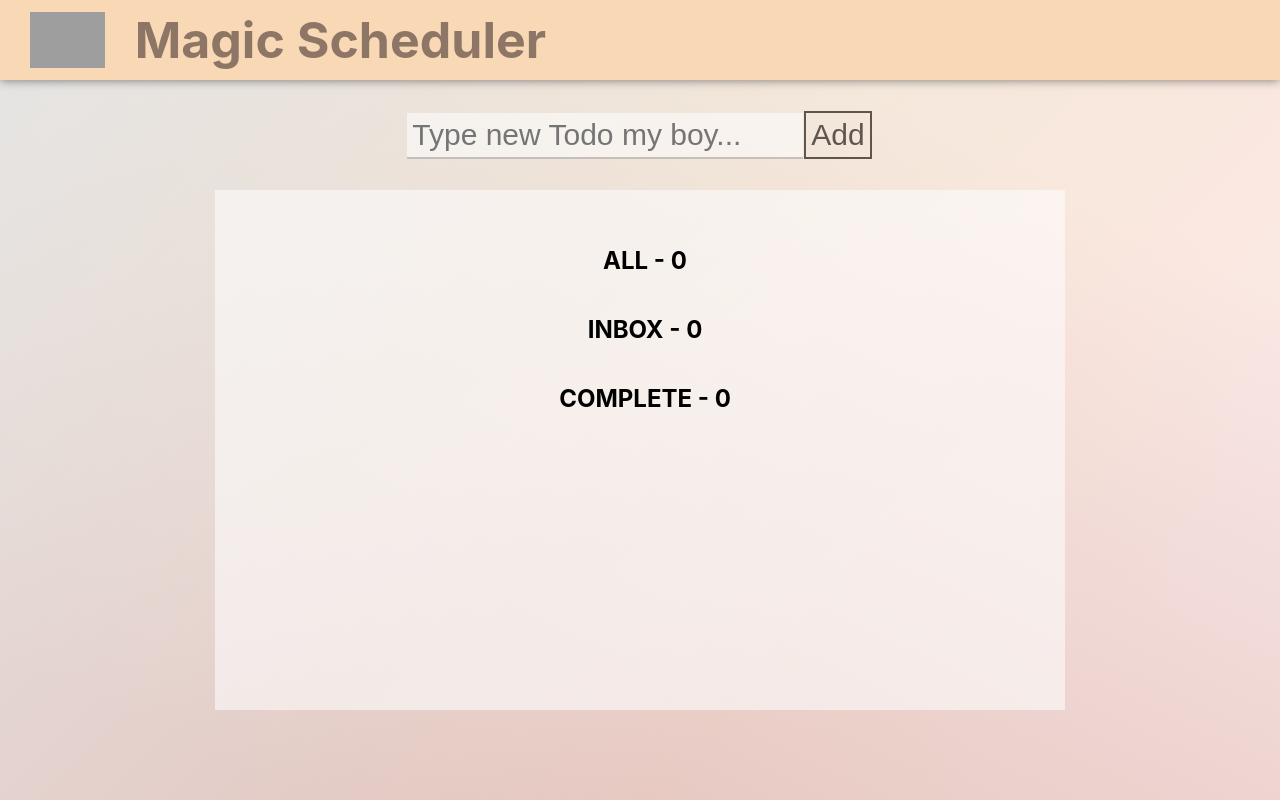
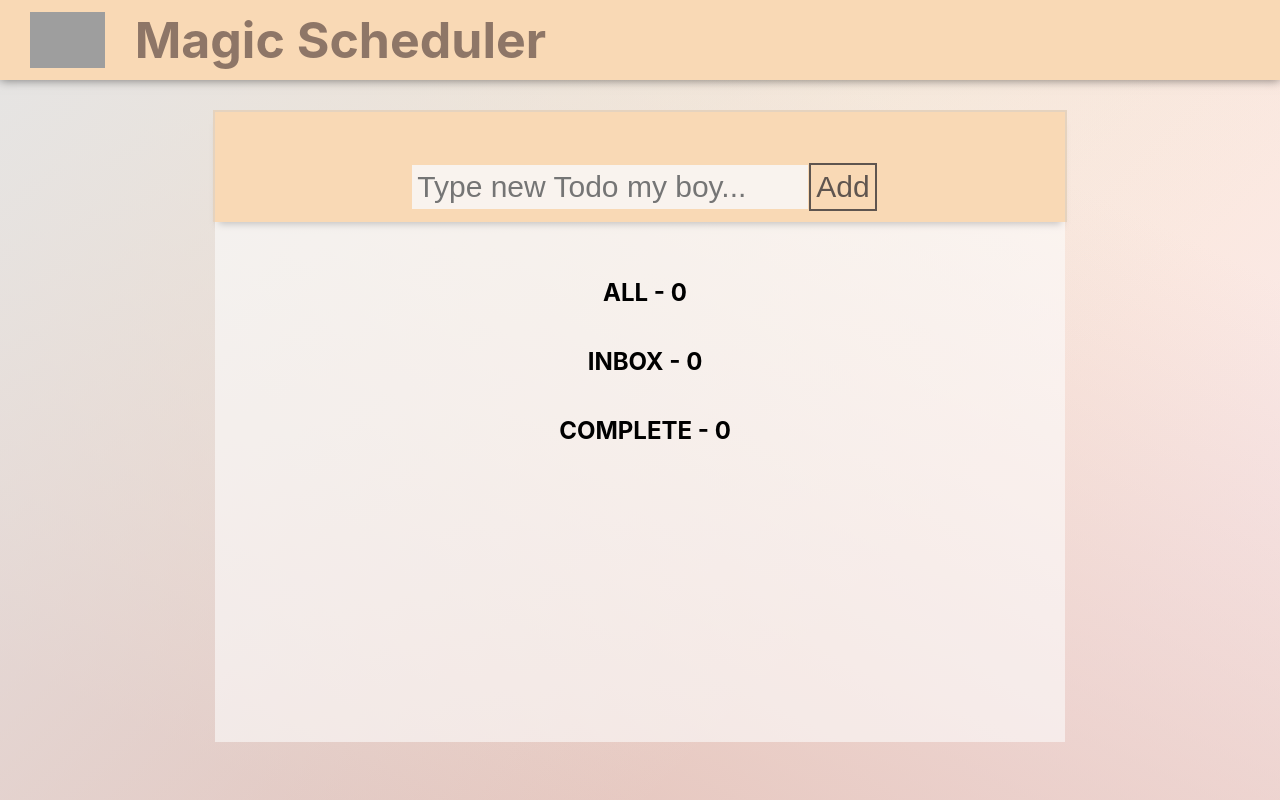
Before and after one commit to IlyaOrluk/Scheduler-on-Desktop, a React (Create React App) app: page / in a window 1280 px wide. Built offline with nearby package versions, Linux system fonts and the light colour scheme; grey boxes are pictures that could not be loaded.

Commit message:
add types for actions arguments in reducers & refactoring todo-list component

```diff
--- a/src/components/todo-form.tsx
+++ b/src/components/todo-form.tsx
@@ -16,8 +16,6 @@ interface TodoFormProps {
 }
 
 const TodoForm: React.FC<TodoFormProps> = (props) => {
-    console.log(...props.todos)
-    console.log(props.todos.filter((item) => item.id === 4))
     const todoMaxId = () => {
         let idArray: number[] = []
         for (var id in props.todos) idArray = [...idArray, props.todos[id].id]
@@ -70,20 +68,28 @@ export default connect(
 
 
 const Wrapper = styled.div`
-    width: 100%;
+    width: 70vw;
+    max-width: 800px;
+    height: 70px;
+    padding: 20px 20px 20px 30px;
+    margin-top: 30px;
     display: flex;
     justify-content: center;
+    border: 2px solid #cacaca70;
+    border-bottom: 0;
+    background-color: #f9d9b5;
+    box-shadow: 0px 8px 7px -6px rgba(0,0,0,0.5);
 
     .todo-form {
         margin: 30px;
 
         &-input {
             border: 0;
-            border-bottom: 2px solid #5f554f54;
+        /*    border: 2px solid #5f554f54; */
             padding: 5px;
             font-size: 30px;
             color: #5f554f;
-            background: #fdfdfd94;
+            background: #f9f3ee;
         }
         &-submit {
             border: 2px solid #5f554f;
--- a/src/components/todo-list.tsx
+++ b/src/components/todo-list.tsx
@@ -33,10 +33,9 @@ const TodoList: React.FC<TodoListProps> = ({ todos, todoCompleteItem, todoDelete
     let todosComplete = todos.filter((item) => (item.complete))
     let todosInbox = todos.filter((item) => (!item.complete))
     const rootRender = () => {
+        const todoListRender = (array: ITodo[]) => {
             return (
-            <ul className='todo-list'>
-            <h2>ALL - {todos.length}</h2>
-            {todos.map((item, id) => {
+                array.map((item, id) => {
                     return (
                         <li className='todo-list-item' key={id}>
                             <span>#{item.id+1}</span>
@@ -51,41 +50,17 @@ const TodoList: React.FC<TodoListProps> = ({ todos, todoCompleteItem, todoDelete
                             </div>
                         </li>
                     )
-            })}
+                })
+            )
+        }
+        return (
+            <ul className='todo-list'>
+            <h2>ALL - {todos.length}</h2>
+            {todoListRender(todos)}
             <h2>INBOX - {todosInbox.length}</h2>
-            {todosInbox.map((item, id) => {
-                return (
-                    <li className='todo-list-item' key={id}>
-                        <span>#{item.id+1}</span>
-                        <span className={`title ${todoCompleteClass(item.complete)}`}>{item.title}</span>
-                        <div>
-                            {item.complete ? <i onClick={() => {
-                                todoCompleteItem(!item.complete, item.id)
-                            }} className="far fa-check-circle green"></i> : <i onClick={() => {
-                                todoCompleteItem(!item.complete, item.id)
-                            }} className="far fa-circle"></i>}
-                            <span className='delete' onClick={() => todoDeleteItem(item.id)}><i className="far fa-times-circle"></i></span>
-                        </div>
-                    </li>
-                )
-            })}
+            {todoListRender(todosInbox)}
             <h2>COMPLETE - {todosComplete.length}</h2>
-            {todosComplete.map((item, id) => {
-                return (
-                    <li className='todo-list-item' key={id}>
-                        <span>#{item.id+1}</span>
-                        <span className={`title ${todoCompleteClass(item.complete)}`}>{item.title}</span>
-                        <div>
-                            {item.complete ? <i onClick={() => {
-                                todoCompleteItem(!item.complete,item.id)
-                            }} className="far fa-check-circle green"></i> : <i onClick={() => {
-                                todoCompleteItem(!item.complete,item.id)
-                            }} className="far fa-circle"></i>}
-                            <span className='delete' onClick={() => todoDeleteItem(item.id)}><i className="far fa-times-circle"></i></span>
-                        </div>
-                    </li>
-                )
-            })}
+            {todoListRender(todosComplete)}
           </ul>
         )
     }
--- a/src/store/actions.ts
+++ b/src/store/actions.ts
@@ -1,20 +1,13 @@
 import {
-  ADD_TODO_ITEM,
-  COMPLETE_TODO_ITEM,
-  DELETE_TODO_ITEM,
-  HANDLER_TODO_TITLE,
+  TodoActionTypes,
 } from './types'
 
-
-
-
-
 type setHandleTodoActionType = {
-  type: typeof HANDLER_TODO_TITLE,
+  type: typeof TodoActionTypes.HANDLER_TITLE,
   payload: string
 }
 export const handleTodo = (title: string): setHandleTodoActionType => ({
-  type: HANDLER_TODO_TITLE,
+  type: TodoActionTypes.HANDLER_TITLE,
   payload: title
 })
 
@@ -24,11 +17,11 @@ type setAddTodoItemActionPayloadType = {
   complete: boolean
 }
 type setAddTodoItemActionType = {
-  type: typeof ADD_TODO_ITEM,
+  type: typeof TodoActionTypes.ADD_ITEM,
   payload: setAddTodoItemActionPayloadType
 }
 export const addTodoItem = (id: number, title: string, complete: boolean): setAddTodoItemActionType => ({
-  type: ADD_TODO_ITEM,
+  type: TodoActionTypes.ADD_ITEM,
   payload: { id, title, complete }
 })
 
@@ -37,19 +30,19 @@ type setTodoCompleteActionPayloadType = {
   id: number
 }
 type setTodoCompleteActionType = {
-  type: typeof COMPLETE_TODO_ITEM,
+  type: typeof TodoActionTypes.COMPLETE_ITEM,
   payload: setTodoCompleteActionPayloadType
 }
 export const todoCompleteItem = (complete: boolean, id: number): setTodoCompleteActionType => ({
-  type: COMPLETE_TODO_ITEM,
+  type: TodoActionTypes.COMPLETE_ITEM,
   payload: {complete, id}
 })
 
 type setTodoDeleteActionType = {
-  type: typeof DELETE_TODO_ITEM,
+  type: typeof TodoActionTypes.DELETE_ITEM,
   payload: number
 }
 export const todoDeleteItem = (id: number): setTodoDeleteActionType => ({
-  type: DELETE_TODO_ITEM,
+  type: TodoActionTypes.DELETE_ITEM,
   payload: id
 })
--- a/src/store/reducers/todo-form.ts
+++ b/src/store/reducers/todo-form.ts
@@ -1,5 +1,5 @@
 import {
-    HANDLER_TODO_TITLE
+    TodoActionTypes
    } from '../types'
 
 interface TodoForm {
@@ -9,9 +9,14 @@ const initialState: TodoForm = {
 	title: ''
 }
 
-export default (state = initialState, action: any): TodoForm  => {
+interface todoFormReducerActionType {
+	type: any
+	payload: string
+}
+
+export default (state = initialState, action: todoFormReducerActionType): TodoForm  => {
 	switch (action.type) {
-		case HANDLER_TODO_TITLE:
+		case TodoActionTypes.HANDLER_TITLE:
 			return {
 				title: action.payload
 			}
--- a/src/store/reducers/todo-list.ts
+++ b/src/store/reducers/todo-list.ts
@@ -1,10 +1,9 @@
 import {
-  ADD_TODO_ITEM,
-  COMPLETE_TODO_ITEM,
-  DELETE_TODO_ITEM,
+  TodoActionTypes
    } from '../types'
 import {
-  ITodoList
+  ITodoList,
+  ITodo
  } from '../../interfaces'
 
 
@@ -12,9 +11,17 @@ const initialState: ITodoList = {
 	todos: []
 }
 
-export default (state = initialState, action: any): ITodoList  => {
+// export interface Action {
+//   type: string;
+//   [key: any]: any;
+// }
+export interface todoListReducerActionType {
+  type: any
+  payload: ITodo
+}
+export default (state = initialState, action: todoListReducerActionType ): ITodoList  => {
 	switch (action.type) {
-		case ADD_TODO_ITEM:
+		case TodoActionTypes.ADD_ITEM:
 			return {
         todos: [
           ...state.todos,
@@ -25,7 +32,7 @@ export default (state = initialState, action: any): ITodoList  => {
           }
         ]
 			}
-    case COMPLETE_TODO_ITEM:
+    case TodoActionTypes.COMPLETE_ITEM:
       return {
         todos: [...state.todos.slice(0,action.payload.id),{
           id: state.todos.filter(item => item.id === action.payload.id)[0].id,
@@ -33,9 +40,9 @@ export default (state = initialState, action: any): ITodoList  => {
           complete: action.payload.complete
         },...state.todos.slice(action.payload.id+1)]
       }
-    case DELETE_TODO_ITEM:
+    case TodoActionTypes.DELETE_ITEM:
       return {
-        todos: [...state.todos.filter(item => item.id !== action.payload)]
+        todos: [...state.todos.filter(item => item.id !== action.payload.id)]
       }
 		default:
 			return state
--- a/src/store/types.ts
+++ b/src/store/types.ts
@@ -1,5 +1,7 @@
-export const ADD_TODO_ITEM: string = '@@todo/ADD_TODO_ITEM'
-export const COMPLETE_TODO_ITEM: string = '@@todo/COMPLETE_TODO_ITEM'
-export const DELETE_TODO_ITEM: string = '@@todo/DELETE_TODO_ITEM'
-export const HANDLER_TODO_TITLE: string = '@@todo/HANDLER_TODO_TITLE'
-export const CHANGE_TODO_COMPLETE: string = '@@todo/CHANGE_TODO_COMPLETE'
+export enum TodoActionTypes {
+    ADD_ITEM = '@@todo/ADD_ITEM',
+    COMPLETE_ITEM = '@@todo/COMPLETE_ITEM',
+    DELETE_ITEM = '@@todo/DELETE_ITEM',
+    HANDLER_TITLE = '@@heroes/SELECT_HERO',
+    CHANGE_COMPLETE = '@@todo/CHANGE_COMPLETE'
+  }
```
Also changed, not shown: 1 other file (tests, documents, lock files or other folders). Lines whose indentation alone changed are shown as unchanged.
